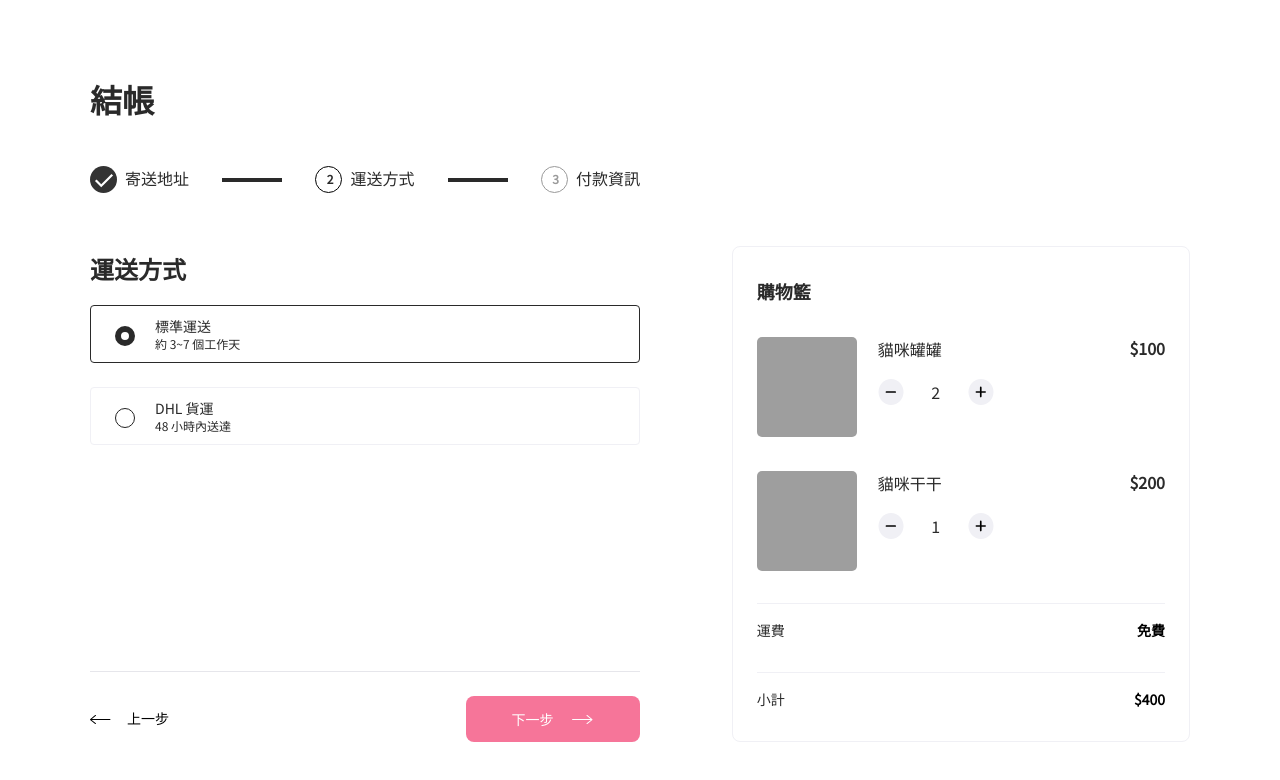
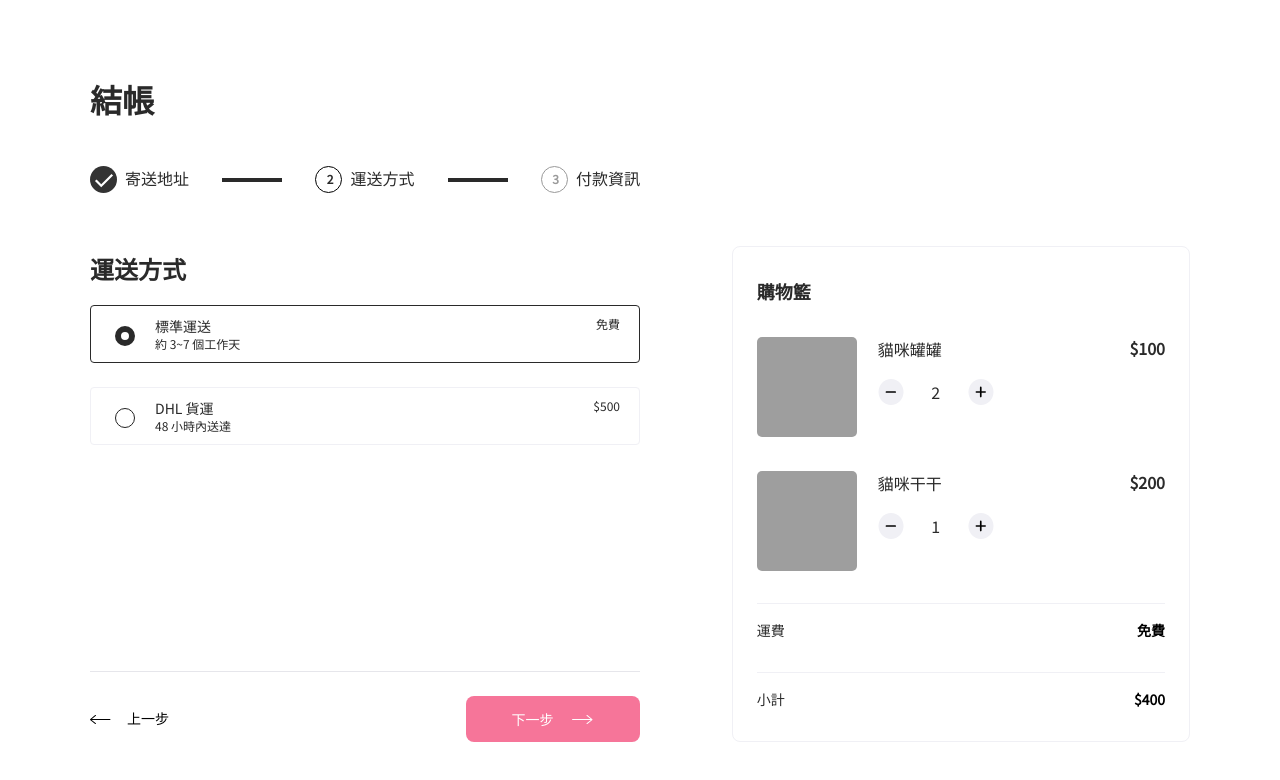
Before and after one commit to h967160/alpha-shop, a React (Create React App) app: page / in a window 1280 px wide. Both pictures are taken after a click on the button "下一步". Shown: the top 780 px of the page. Built offline with nearby package versions, Linux system fonts and the light colour scheme; grey boxes are pictures that could not be loaded.

Commit message:
fix: corrected shipping fee amounts in Step2 component

```diff
--- a/src/components/Main/Step/Form/Step2.jsx
+++ b/src/components/Main/Step/Form/Step2.jsx
@@ -8,9 +8,9 @@ export default function Step2() {
         <label className={`${styles.radioGroup} col col-12`} data-price="0">
           <input id="shipping-standard" type="radio" name="shipping" checked />
           <div className={`${styles.radioInfo}`}>
-            <div className="col col-12">
+            <div className={`${styles.infoControl} col col-12`}>
               <div className={`${styles.text}`}>標準運送</div>
-              <div className={`${styles.price}`}></div>
+              <div className={`${styles.price}`}>免費</div>
             </div>
             <div className={`${styles.period} col col-12`}>約 3~7 個工作天</div>
           </div>
@@ -19,9 +19,9 @@ export default function Step2() {
         <label className={`${styles.radioGroup} col col-12`} data-price="500">
           <input id="shipping-dhl" type="radio" name="shipping" />
           <div className={`${styles.radioInfo}`}>
-            <div className="col col-12">
+            <div className={`${styles.infoControl} col col-12`}>
               <div className={`${styles.text}`}>DHL 貨運</div>
-              <div className={`${styles.price}`}></div>
+              <div className={`${styles.price}`}>$500</div>
             </div>
             <div className={`${styles.period} col col-12`}>48 小時內送達</div>
           </div>
--- a/src/components/Main/Step/Form/Step2.module.scss
+++ b/src/components/Main/Step/Form/Step2.module.scss
@@ -69,6 +69,10 @@ section.formBody {
         font-size: 12px;
         line-height: 16px;
       }
+      .infoControl {
+        display: flex;
+        justify-content: space-between;
+      }
     }
 
     .radioBoxBorder {
```
